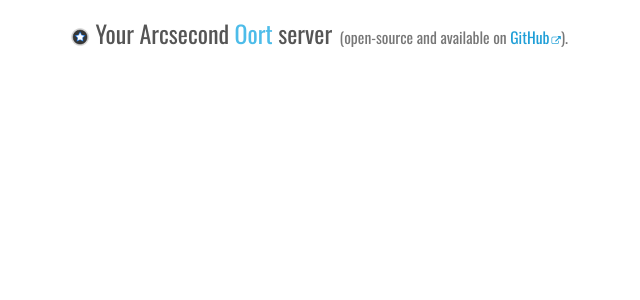
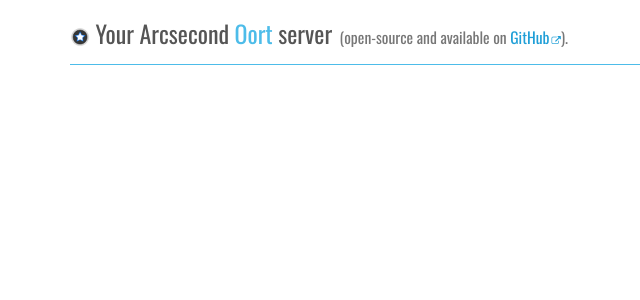
Before and after one commit to arcsecond-io/oort, a Flask app: template oort/app/templates/index.html in a window 1280 px wide. Shown: the top 300 px of the page, without its empty margins (0-640 px from the left). Run offline with Flask 2, Linux system fonts and the light colour scheme; the template is opened without the code that fills it, so the values that code supplies are empty; some libraries are stand-ins or nearby versions.

Commit message:
UI tweak
Signed-off-by: Cédric Foellmi <cedric@onekiloparsec.dev>

```diff
--- a/oort/app/static/css/oort.css
+++ b/oort/app/static/css/oort.css
@@ -2,7 +2,7 @@
     margin-bottom: 2em;
 }
 
-.header {
+.row.row-header {
     border-bottom: 1px solid #4dbce9;
     padding-bottom: 0.5em;
 }
```
